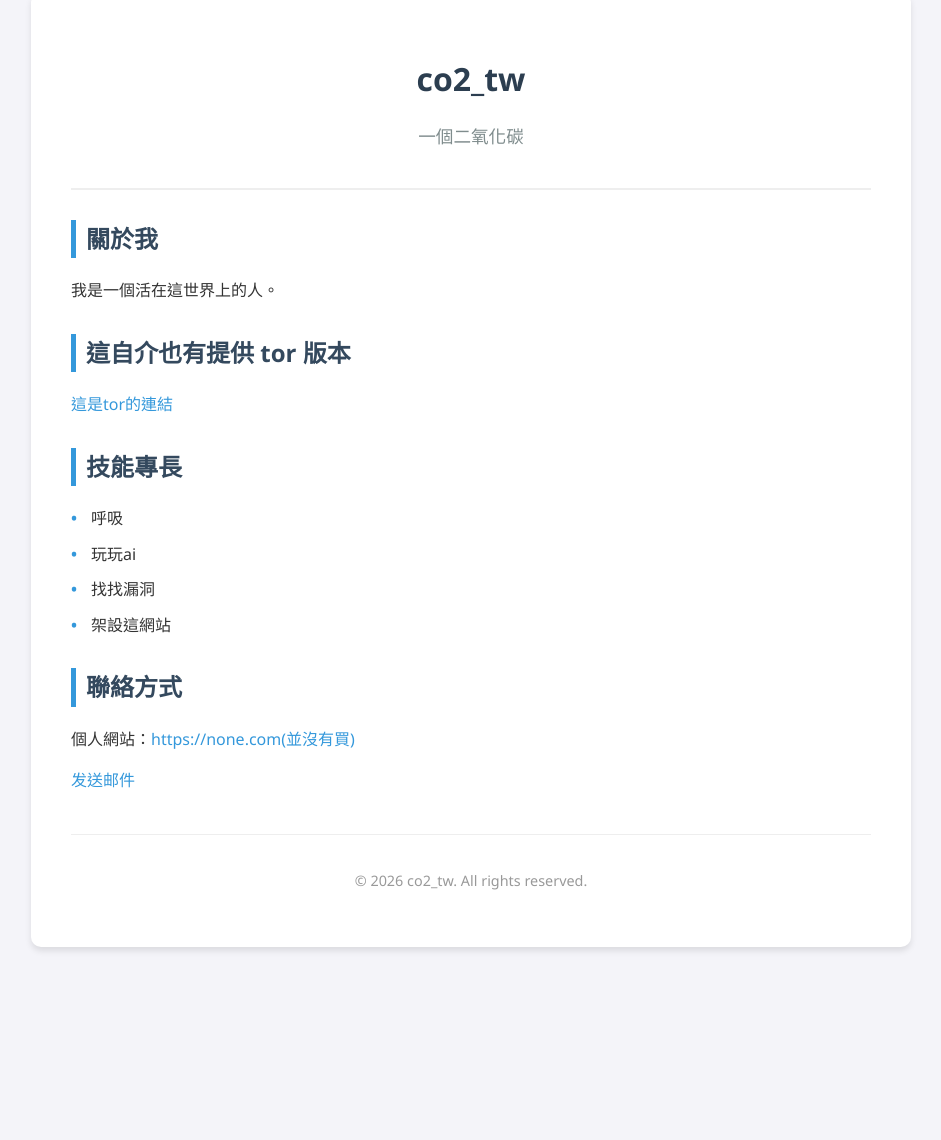
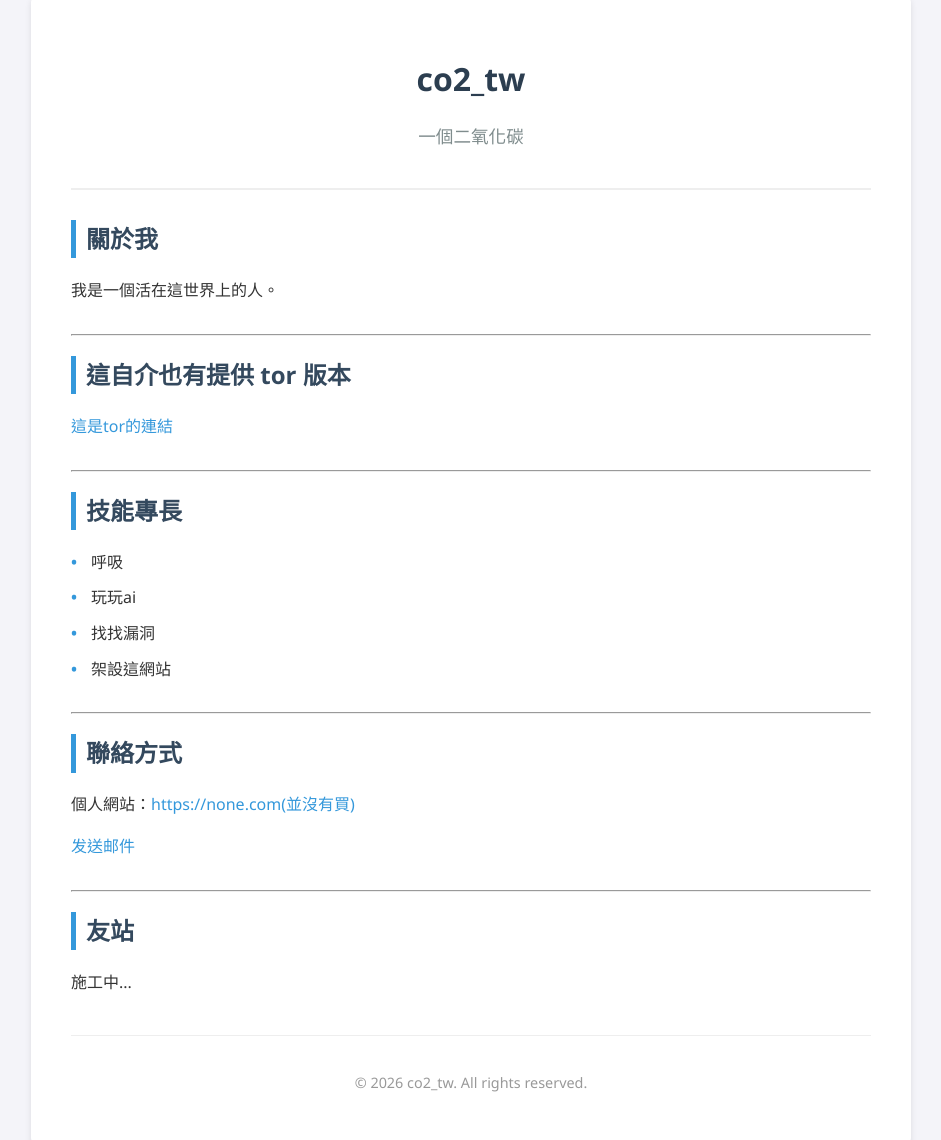
Before and after one commit to weiwei54321/weiwei54321.github.io, a plain HTML site: page index.html in a window 1280 px wide. Shown: the part 58-1198 px from the top of the page, without its empty margins (169-1110 px from the left). Before the commit the page ends 1055 px from the top, so only its background shows below. Drawn offline with Linux system fonts and the light colour scheme.

Commit message:
Add sections for Tor version and friends

```diff
--- a/index.html
+++ b/index.html
@@ -92,6 +92,7 @@
             color: #999;
             font-size: 0.9em;
         }
+
     </style>
 </head>
 <body>
@@ -107,10 +108,14 @@
             <p>我是一個活在這世界上的人。</p>
         </section>
 
+        <hr>
+
         <section id="tor">
             <h2>這自介也有提供 tor 版本</h2>
             <a href="http://qmnutgllua2zgfcv3c47qo7l7zagcqnomvyovfttpwoak5qnmudahvad.onion/">這是tor的連結</a>
         </section>
+
+        <hr>
 
         <section id="skills">
             <h2>技能專長</h2>
@@ -122,10 +127,21 @@
             </ul>
         </section>
 
+        <hr>
+
         <section id="contact">
             <h2>聯絡方式</h2>
             <p>個人網站：<a href="#">https://none.com(並沒有買)</a></p>
             <a href="mailto:wei.web@outlook.com">发送邮件</a>
+        </section>
+
+        <hr>
+
+        <section id="friend">
+            <h2>友站</h2>
+
+            <p>施工中...</p>
+
         </section>
 
         <footer>
```
